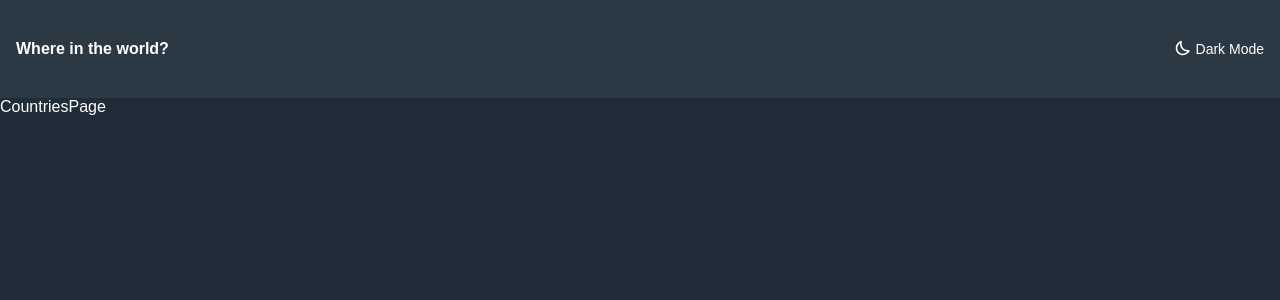
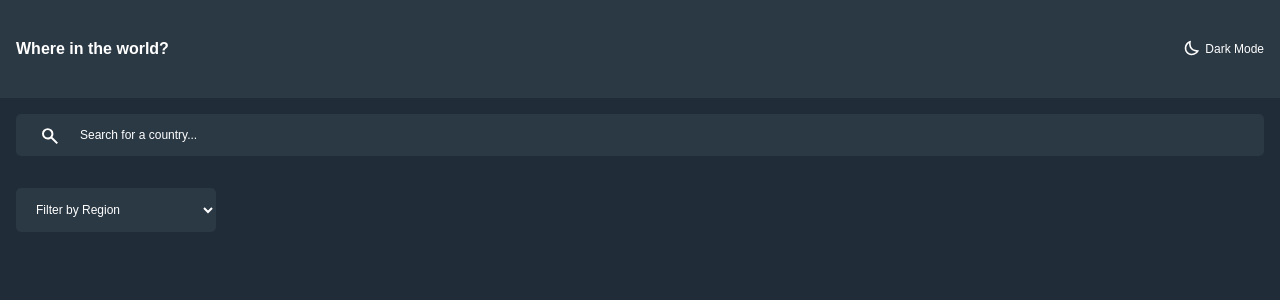
Before and after one commit to dan-nitu/countries-app-react, a React (Create React App) app: page / in a window 1280 px wide. Shown: the top 300 px of the page. Built offline with nearby package versions, Linux system fonts and the light colour scheme.

Commit message:
search and region filter components design

```diff
--- a/src/assets/scss/main.scss
+++ b/src/assets/scss/main.scss
@@ -70,7 +70,7 @@ body {
     align-items: center;
     cursor: pointer;
 
-    font-size: 14px;
+    font-size: 12px;
 
     svg {
       height: 1rem;
@@ -80,3 +80,62 @@ body {
     }
   }
 }
+
+main {
+  padding: 1rem;
+
+  .input-group {
+    position: relative;
+  }
+
+  input,
+  select {
+    background-color: $dark-blue;
+    color: $white;
+
+    border: none;
+    border-radius: 5px;
+
+    font-size: 12px;
+
+    padding: 14px 1rem;
+
+    &:focus-visible {
+      outline-color: transparent;
+    }
+  }
+
+  input {
+    &.search {
+      width: 100%;
+
+      padding-left: 4rem;
+
+      & + label {
+        height: 1.25rem;
+        width: 1.25rem;
+
+        position: absolute;
+
+        left: 1.5rem;
+        top: 0.75rem;
+
+        svg {
+          height: 100%;
+          width: 100%;
+
+          fill: $white;
+        }
+      }
+
+      &::placeholder {
+        color: $white;
+      }
+    }
+  }
+
+  select {
+    margin-top: 2rem;
+    min-width: 200px;
+  }
+}
--- /dev/null
+++ b/src/components/RegionFilter.jsx
@@ -0,0 +1,16 @@
+const RegionFilter = () => {
+  return (
+    <select name='region' id='region'>
+      <option value='' disabled selected>
+        Filter by Region
+      </option>
+
+      <option value='africa'>Africa</option>
+      <option value='america'>America</option>
+      <option value='asia'>Asia</option>
+      <option value='europe'>Europe</option>
+      <option value='oceania'>Oceania</option>
+    </select>
+  );
+};
+export default RegionFilter;
--- /dev/null
+++ b/src/components/Search.jsx
@@ -0,0 +1,18 @@
+import { ReactComponent as SearchIcon } from './../assets/icons/search-icon.svg';
+
+const Search = () => {
+  return (
+    <div className='input-group'>
+      <input
+        type='text'
+        id='search'
+        className='search'
+        placeholder='Search for a country...'
+      />
+      <label htmlFor='search'>
+        <SearchIcon />
+      </label>
+    </div>
+  );
+};
+export default Search;
--- a/src/pages/CountriesPage.jsx
+++ b/src/pages/CountriesPage.jsx
@@ -1,5 +1,14 @@
+import Search from '../components/Search';
+import RegionFilter from '../components/RegionFilter';
+
 const CountriesPage = () => {
-  return <div>CountriesPage</div>;
+  return (
+    <main>
+      <Search />
+
+      <RegionFilter />
+    </main>
+  );
 };
 
 export default CountriesPage;
```
Also changed, not shown: src/assets/icons/search-icon.svg (added).
